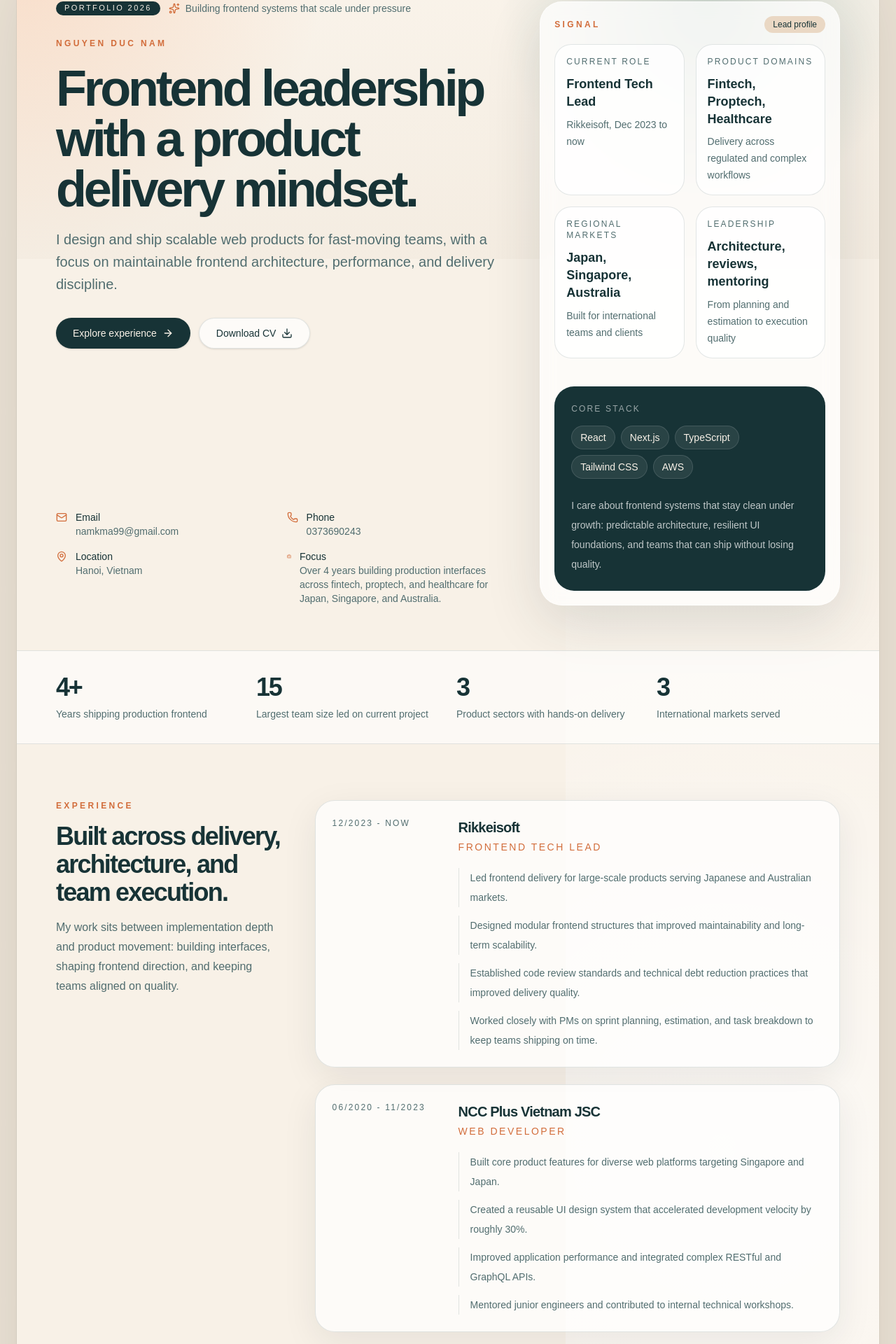
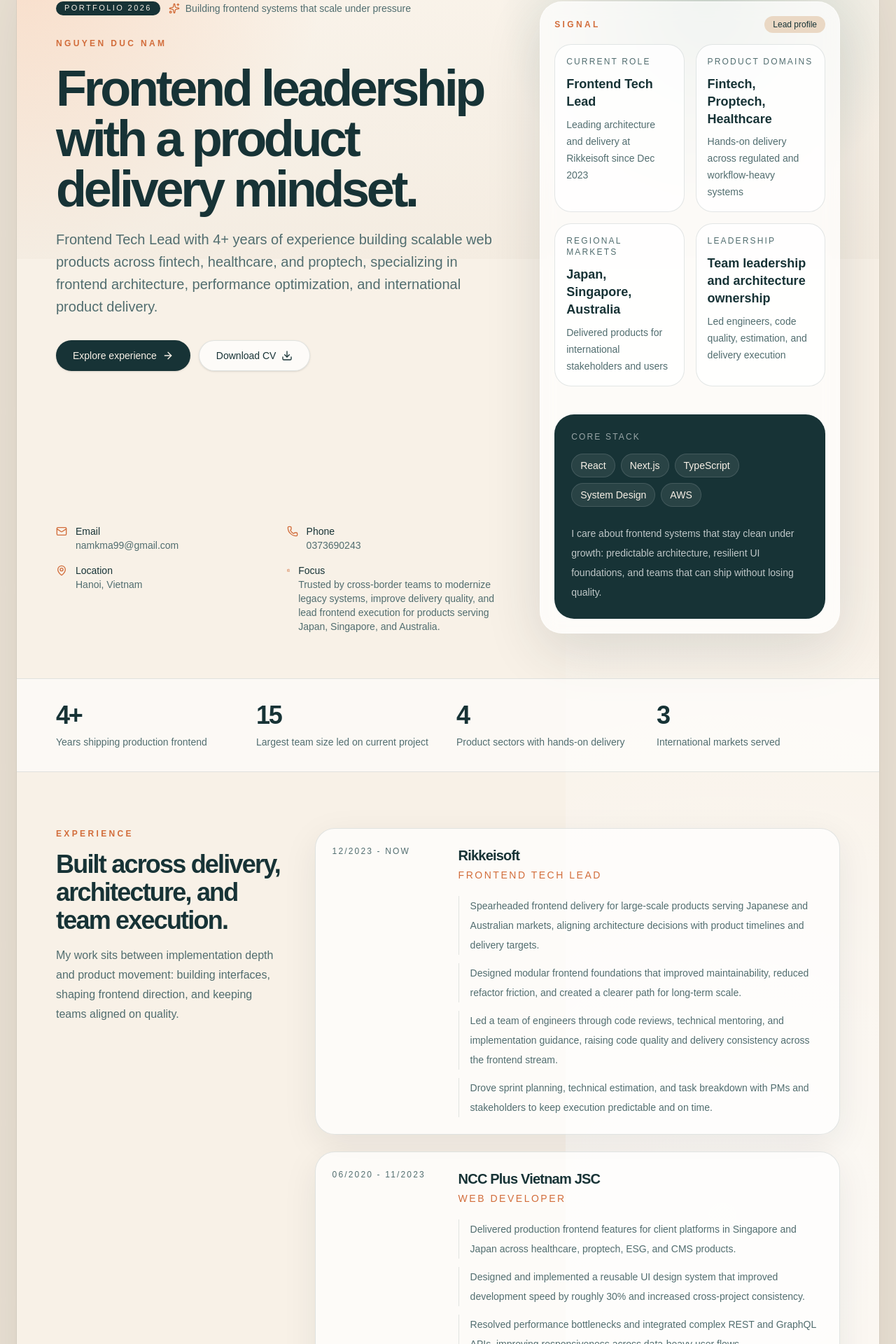
Before and after one commit to namkma99/react-base, a React (Vite) app: page / in a window 1280 px wide. Shown: the part 175-2095 px from the top of the page at 70% size. Built offline with nearby package versions, Linux system fonts and the light colour scheme.

Commit message:
feat(ui): strengthen portfolio positioning and impact copy

```diff
--- a/src/features/portfolio/PortfolioPage.tsx
+++ b/src/features/portfolio/PortfolioPage.tsx
@@ -173,7 +173,7 @@ export const PortfolioPage = () => {
             </p>
           </div>
           <div>
-            <p className="text-4xl font-semibold tracking-[-0.06em]">3</p>
+            <p className="text-4xl font-semibold tracking-[-0.06em]">4</p>
             <p className="mt-2 text-sm text-[var(--portfolio-muted)]">
               Product sectors with hands-on delivery
             </p>
@@ -349,14 +349,22 @@ export const PortfolioPage = () => {
             </a>
             <a
               className="block transition-colors hover:text-[var(--portfolio-ink)]"
-              href={profile.website}
+              href={profile.github}
               target="_blank"
               rel="noreferrer"
             >
-              Facebook profile
+              GitHub profile
             </a>
             <p>{profile.location}</p>
           </div>
+          <a
+            className="mt-6 inline-flex items-center gap-2 text-sm font-medium text-[var(--portfolio-ink)] transition-opacity hover:opacity-75"
+            href={profile.github}
+            target="_blank"
+            rel="noreferrer"
+          >
+            View GitHub
+          </a>
         </div>
       </section>
     </div>
--- a/src/features/portfolio/content.ts
+++ b/src/features/portfolio/content.ts
@@ -2,37 +2,37 @@ export const profile = {
   name: 'Nguyen Duc Nam',
   role: 'Frontend Tech Lead',
   summary:
-    'I design and ship scalable web products for fast-moving teams, with a focus on maintainable frontend architecture, performance, and delivery discipline.',
+    'Frontend Tech Lead with 4+ years of experience building scalable web products across fintech, healthcare, and proptech, specializing in frontend architecture, performance optimization, and international product delivery.',
   intro:
-    'Over 4 years building production interfaces across fintech, proptech, and healthcare for Japan, Singapore, and Australia.',
+    'Trusted by cross-border teams to modernize legacy systems, improve delivery quality, and lead frontend execution for products serving Japan, Singapore, and Australia.',
   email: 'namkma99@gmail.com',
   phone: '0373690243',
-  website: 'https://www.facebook.com/nguyenducnam1999',
+  github: 'https://github.com/namkma99',
   location: 'Hanoi, Vietnam',
   yearsOfExperience: '4+',
-  specialties: ['React', 'Next.js', 'TypeScript', 'Tailwind CSS', 'AWS'],
+  specialties: ['React', 'Next.js', 'TypeScript', 'System Design', 'AWS'],
 };
 
 export const highlights = [
   {
     label: 'Current role',
     value: 'Frontend Tech Lead',
-    note: 'Rikkeisoft, Dec 2023 to now',
+    note: 'Leading architecture and delivery at Rikkeisoft since Dec 2023',
   },
   {
     label: 'Product domains',
     value: 'Fintech, Proptech, Healthcare',
-    note: 'Delivery across regulated and complex workflows',
+    note: 'Hands-on delivery across regulated and workflow-heavy systems',
   },
   {
     label: 'Regional markets',
     value: 'Japan, Singapore, Australia',
-    note: 'Built for international teams and clients',
+    note: 'Delivered products for international stakeholders and users',
   },
   {
     label: 'Leadership',
-    value: 'Architecture, reviews, mentoring',
-    note: 'From planning and estimation to execution quality',
+    value: 'Team leadership and architecture ownership',
+    note: 'Led engineers, code quality, estimation, and delivery execution',
   },
 ];
 
@@ -42,10 +42,10 @@ export const experiences = [
     period: '12/2023 - Now',
     title: 'Frontend Tech Lead',
     points: [
-      'Led frontend delivery for large-scale products serving Japanese and Australian markets.',
-      'Designed modular frontend structures that improved maintainability and long-term scalability.',
-      'Established code review standards and technical debt reduction practices that improved delivery quality.',
-      'Worked closely with PMs on sprint planning, estimation, and task breakdown to keep teams shipping on time.',
+      'Spearheaded frontend delivery for large-scale products serving Japanese and Australian markets, aligning architecture decisions with product timelines and delivery targets.',
+      'Designed modular frontend foundations that improved maintainability, reduced refactor friction, and created a clearer path for long-term scale.',
+      'Led a team of engineers through code reviews, technical mentoring, and implementation guidance, raising code quality and delivery consistency across the frontend stream.',
+      'Drove sprint planning, technical estimation, and task breakdown with PMs and stakeholders to keep execution predictable and on time.',
     ],
   },
   {
@@ -53,10 +53,10 @@ export const experiences = [
     period: '06/2020 - 11/2023',
     title: 'Web Developer',
     points: [
-      'Built core product features for diverse web platforms targeting Singapore and Japan.',
-      'Created a reusable UI design system that accelerated development velocity by roughly 30%.',
-      'Improved application performance and integrated complex RESTful and GraphQL APIs.',
-      'Mentored junior engineers and contributed to internal technical workshops.',
+      'Delivered production frontend features for client platforms in Singapore and Japan across healthcare, proptech, ESG, and CMS products.',
+      'Designed and implemented a reusable UI design system that improved development speed by roughly 30% and increased cross-project consistency.',
+      'Resolved performance bottlenecks and integrated complex REST and GraphQL APIs, improving responsiveness across data-heavy user flows.',
+      'Mentored junior engineers, contributed to technical workshops, and supported teams of 3 to 6 engineers in adopting stronger frontend practices.',
     ],
   },
 ];
@@ -67,9 +67,9 @@ export const featuredProject = {
   scope: 'Frontend Tech Lead · Team size 15 · Japan',
   stack: ['Next.js', 'Tailwind CSS', 'Python', 'PostgreSQL', 'AWS'],
   summary:
-    'Leading modernization of a live production application with a focus on architecture, rendering speed, and search visibility.',
+    'Owning the frontend modernization of a live production platform, balancing legacy migration, rendering performance, and SEO-critical user journeys for a 15-person team.',
   achievement:
-    'Refactored legacy components into a modern structure that significantly improved SEO and runtime performance.',
+    'Refactored legacy components into a modern Next.js structure, improving SEO readiness, rendering speed, and maintainability for continued product growth.',
 };
 
 export const skills = [
```
